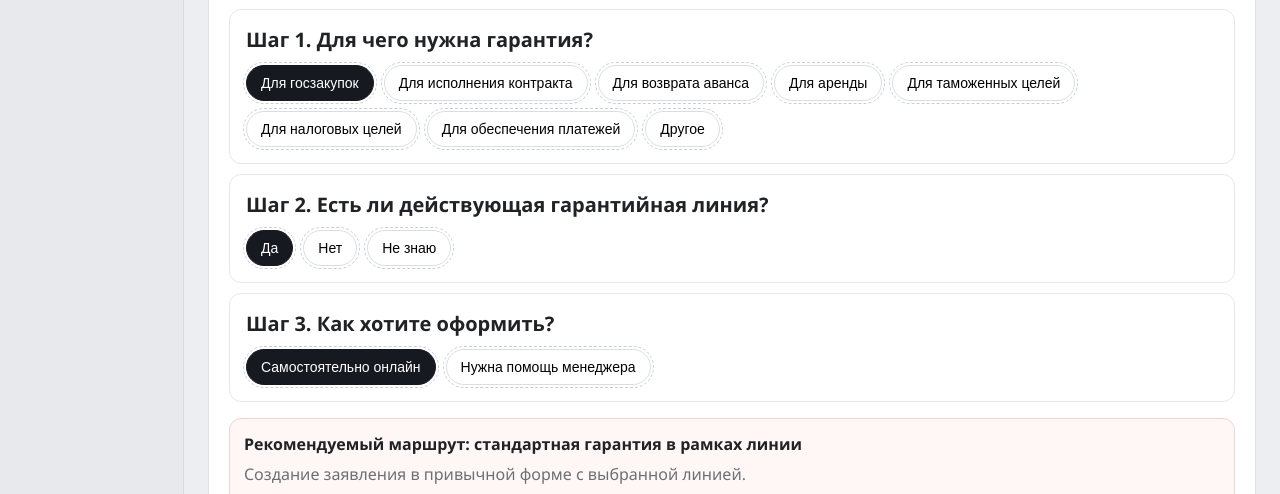
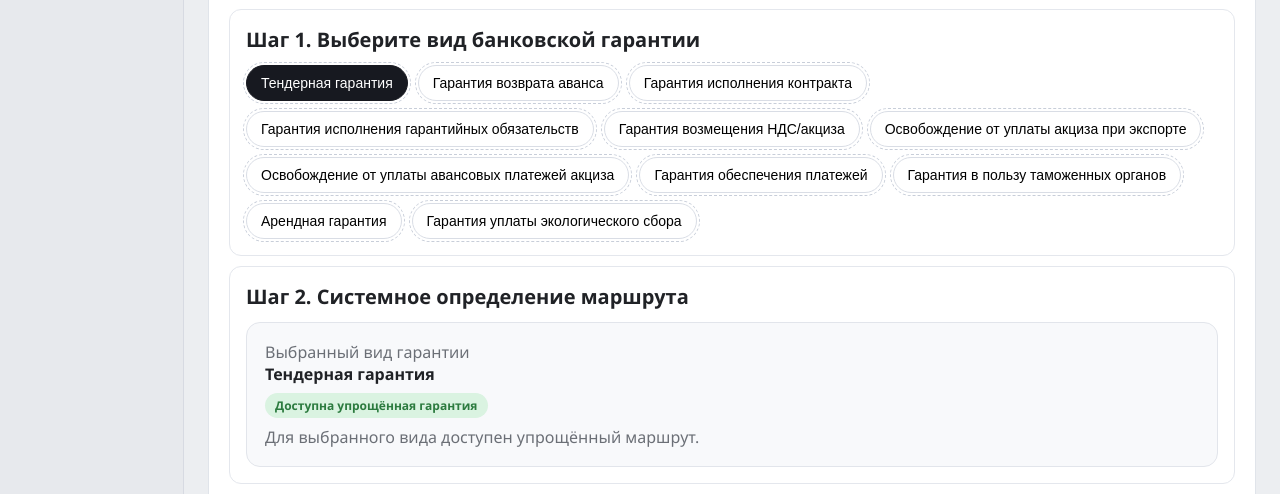
Before and after one commit to knowmaker/guarantees-prototype, a plain HTML site: page 03-oformit-wizard.html in a window 1280 px wide. Shown: the part 293-787 px from the top of the page. Drawn offline with Linux system fonts and the light colour scheme.

Commit message:
updated route

```diff
--- a/03-oformit-wizard.html
+++ b/03-oformit-wizard.html
@@ -33,43 +33,47 @@
           </div>
 
           <article class="wizard-step" data-choice-scope>
-            <h4 class="step-title">Шаг 1. Для чего нужна гарантия?</h4>
+            <h4 class="step-title">Шаг 1. Выберите вид банковской гарантии</h4>
             <div class="choice-grid">
-              <button class="choice selected" data-key="purpose" data-choice="Для госзакупок">Для госзакупок</button>
-              <button class="choice" data-key="purpose" data-choice="Для исполнения контракта">Для исполнения контракта</button>
-              <button class="choice" data-key="purpose" data-choice="Для возврата аванса">Для возврата аванса</button>
-              <button class="choice" data-key="purpose" data-choice="Для аренды">Для аренды</button>
-              <button class="choice" data-key="purpose" data-choice="Для таможенных целей">Для таможенных целей</button>
-              <button class="choice" data-key="purpose" data-choice="Для налоговых целей">Для налоговых целей</button>
-              <button class="choice" data-key="purpose" data-choice="Для обеспечения платежей">Для обеспечения платежей</button>
-              <button class="choice" data-key="purpose" data-choice="Другое">Другое</button>
+              <button class="choice selected" data-key="guaranteeType" data-choice="Тендерная гарантия">Тендерная гарантия</button>
+              <button class="choice" data-key="guaranteeType" data-choice="Гарантия возврата аванса">Гарантия возврата аванса</button>
+              <button class="choice" data-key="guaranteeType" data-choice="Гарантия исполнения контракта">Гарантия исполнения контракта</button>
+              <button class="choice" data-key="guaranteeType" data-choice="Гарантия исполнения гарантийных обязательств">Гарантия исполнения гарантийных обязательств</button>
+              <button class="choice" data-key="guaranteeType" data-choice="Гарантия возмещения НДС/акциза">Гарантия возмещения НДС/акциза</button>
+              <button class="choice" data-key="guaranteeType" data-choice="Гарантия освобождения от уплаты акциза при экспорте">Освобождение от уплаты акциза при экспорте</button>
+              <button class="choice" data-key="guaranteeType" data-choice="Гарантия освобождения от уплаты авансовых платежей акциза">Освобождение от уплаты авансовых платежей акциза</button>
+              <button class="choice" data-key="guaranteeType" data-choice="Гарантия обеспечения платежей">Гарантия обеспечения платежей</button>
+              <button class="choice" data-key="guaranteeType" data-choice="Гарантия в пользу таможенных органов">Гарантия в пользу таможенных органов</button>
+              <button class="choice" data-key="guaranteeType" data-choice="Арендная гарантия">Арендная гарантия</button>
+              <button class="choice" data-key="guaranteeType" data-choice="Гарантия уплаты экологического сбора">Гарантия уплаты экологического сбора</button>
             </div>
           </article>
 
-          <article class="wizard-step" data-choice-scope>
-            <h4 class="step-title">Шаг 2. Есть ли действующая гарантийная линия?</h4>
-            <div class="choice-grid">
-              <button class="choice selected" data-key="line" data-choice="Да">Да</button>
-              <button class="choice" data-key="line" data-choice="Нет">Нет</button>
-              <button class="choice" data-key="line" data-choice="Не знаю">Не знаю</button>
+          <article class="wizard-step">
+            <h4 class="step-title">Шаг 2. Системное определение маршрута</h4>
+            <div class="card soft">
+              <div class="muted">Выбранный вид гарантии</div>
+              <strong data-selected-type>Тендерная гарантия</strong>
+              <div class="mt-8">
+                <span class="badge green" data-route-badge>Доступна упрощённая гарантия</span>
+              </div>
+              <p class="muted mt-8 mb-0" data-route-system-hint>Для выбранного вида доступен упрощённый маршрут.</p>
             </div>
           </article>
 
-          <article class="wizard-step" data-choice-scope>
-            <h4 class="step-title">Шаг 3. Как хотите оформить?</h4>
+          <article class="wizard-step is-hidden" data-choice-scope data-ordinary-step>
+            <h4 class="step-title">Шаг 3. Формат оформления в обычном маршруте</h4>
             <div class="choice-grid">
-              <button class="choice selected" data-key="mode" data-choice="Самостоятельно онлайн">Самостоятельно онлайн</button>
-              <button class="choice" data-key="mode" data-choice="Нужна помощь менеджера">Нужна помощь менеджера</button>
+              <button class="choice selected" data-key="ordinaryFormat" data-choice="В рамках гарантийной линии">В рамках гарантийной линии</button>
+              <button class="choice" data-key="ordinaryFormat" data-choice="Единоразовая гарантия">Единоразовая гарантия</button>
             </div>
           </article>
 
           <article class="recommend">
-            <strong data-route-text>Рекомендуемый маршрут: стандартная гарантия в рамках линии</strong>
-            <p class="muted mt-8 mb-0" data-route-hint>Создание заявления в привычной форме с выбранной линией.</p>
+            <strong data-route-text>Рекомендуемый маршрут: упрощённая гарантия</strong>
+            <p class="muted mt-8 mb-0" data-route-hint>Система направляет в упрощённый сценарий оформления.</p>
             <div class="filter-row mt-12">
-              <a class="btn btn-red" data-route-link href="04b-liniya-form.html">Продолжить по рекомендации</a>
-              <a class="btn btn-light" href="04a-uproschennaya.html">Упрощённая гарантия</a>
-              <a class="btn btn-light" href="04c-edinorazovaya.html">Единоразовая гарантия</a>
+              <a class="btn btn-red" data-route-link href="04a-uproschennaya.html">Продолжить по маршруту</a>
               <a class="btn btn-light" href="04d-assisted.html">Помощь менеджера</a>
             </div>
           </article>
--- a/script.js
+++ b/script.js
@@ -6,6 +6,25 @@
     if (v === '#') return false;
     if (v.toLowerCase().startsWith('javascript:')) return false;
     return true;
+  }
+
+  function getGuaranteeMatrix() {
+    // Маршрутная матрица прототипа:
+    // 1) выбор вида гарантии -> 2) системная проверка упрощённого маршрута
+    // 3) если недоступно упрощённо -> выбор формата обычной гарантии
+    return {
+      'Тендерная гарантия': { simplified: true, category: 'Госзакупки 44-ФЗ', view: 'Тендерная гарантия' },
+      'Гарантия возврата аванса': { simplified: true, category: 'Коммерческая', view: 'Гарантия возврата аванса' },
+      'Гарантия исполнения контракта': { simplified: true, category: 'Коммерческая', view: 'Гарантия исполнения контракта' },
+      'Гарантия исполнения гарантийных обязательств': { simplified: true, category: 'Коммерческая', view: 'Гарантия исполнения гарантийных обязательств' },
+      'Гарантия возмещения НДС/акциза': { simplified: false, category: 'Налоговая', view: 'Гарантия возмещения НДС/акциза' },
+      'Гарантия освобождения от уплаты акциза при экспорте': { simplified: false, category: 'Налоговая', view: 'Гарантия освобождения от уплаты акциза при экспорте' },
+      'Гарантия освобождения от уплаты авансовых платежей акциза': { simplified: false, category: 'Налоговая', view: 'Гарантия освобождения от уплаты авансовых платежей акциза' },
+      'Гарантия обеспечения платежей': { simplified: false, category: 'Коммерческая', view: 'Гарантия обеспечения платежей' },
+      'Гарантия в пользу таможенных органов': { simplified: false, category: 'Таможенная', view: 'Гарантия в пользу таможенных органов' },
+      'Арендная гарантия': { simplified: false, category: 'Коммерческая', view: 'Арендная гарантия' },
+      'Гарантия уплаты экологического сбора': { simplified: false, category: 'Налоговая', view: 'Гарантия уплаты экологического сбора' }
+    };
   }
 
   function markElement(el, nav, marker) {
@@ -131,56 +150,72 @@
     const wizard = document.querySelector('[data-wizard]');
     if (!wizard) return;
 
+    const guaranteeMatrix = getGuaranteeMatrix();
+    const defaultType = 'Тендерная гарантия';
     const state = {
-      purpose: 'Для госзакупок',
-      line: 'Да',
-      mode: 'Самостоятельно онлайн'
+      guaranteeType: defaultType,
+      ordinaryFormat: 'В рамках гарантийной линии'
     };
 
     const routeText = document.querySelector('[data-route-text]');
     const routeHint = document.querySelector('[data-route-hint]');
     const routeLink = document.querySelector('[data-route-link]');
-    const storageKey = 'guaranteeWizardPurpose';
+    const selectedType = document.querySelector('[data-selected-type]');
+    const routeBadge = document.querySelector('[data-route-badge]');
+    const routeSystemHint = document.querySelector('[data-route-system-hint]');
+    const ordinaryStep = document.querySelector('[data-ordinary-step]');
 
-    function persistPurpose() {
+    const storageTypeKey = 'guaranteeWizardType';
+    const storageRouteKey = 'guaranteeWizardRoute';
+    const storageFormatKey = 'guaranteeWizardOrdinaryFormat';
+
+    function persistSelection(routeKind) {
       try {
-        window.localStorage.setItem(storageKey, state.purpose);
+        window.localStorage.setItem(storageTypeKey, state.guaranteeType);
+        window.localStorage.setItem(storageRouteKey, routeKind);
+        window.localStorage.setItem(storageFormatKey, state.ordinaryFormat);
       } catch (_) {
         // ignore storage errors in static prototype
       }
     }
 
     function computeRoute() {
-      const { purpose, line, mode } = state;
-
-      if (mode === 'Нужна помощь менеджера') {
+      const selected = guaranteeMatrix[state.guaranteeType] || guaranteeMatrix[defaultType];
+      if (selected.simplified) {
         return {
-          text: 'Рекомендуемый маршрут: assisted-сценарий с менеджером',
-          hint: 'Следующий шаг: заявка на консультацию с менеджером.',
-          href: '04d-assisted.html'
+          text: 'Рекомендуемый маршрут: упрощённая гарантия',
+          hint: 'Система направляет в упрощённый сценарий оформления.',
+          href: '04a-uproschennaya.html',
+          routeKind: 'simplified',
+          showOrdinaryStep: false,
+          badgeClass: 'green',
+          badgeText: 'Доступна упрощённая гарантия',
+          systemHint: 'Для выбранного вида доступен упрощённый маршрут.'
         };
       }
 
-      if (purpose === 'Для госзакупок' && line !== 'Да') {
+      if (state.ordinaryFormat === 'Единоразовая гарантия') {
         return {
-          text: 'Рекомендуемый маршрут: упрощённая гарантия',
-          hint: 'Быстрый онлайн-сценарий для типовых госзакупок.',
-          href: '04a-uproschennaya.html'
-        };
-      }
-
-      if (line === 'Да') {
-        return {
-          text: 'Рекомендуемый маршрут: стандартная гарантия в рамках линии',
-          hint: 'Создание заявления в привычной форме с выбранной линией.',
-          href: '04b-liniya-form.html'
+          text: 'Рекомендуемый маршрут: обычная гарантия — единоразовая',
+          hint: 'Переход в сценарий единоразовой банковской гарантии.',
+          href: '04c-edinorazovaya.html',
+          routeKind: 'ordinary',
+          showOrdinaryStep: true,
+          badgeClass: 'orange',
+          badgeText: 'Упрощённая гарантия недоступна',
+          systemHint: 'Система направляет в обычный маршрут оформления.'
         };
       }
 
       return {
-        text: 'Рекомендуемый маршрут: стандартная единоразовая гарантия',
-        hint: 'Разовый сценарий без действующей гарантийной линии.',
-        href: '04c-edinorazovaya.html'
+        text: 'Рекомендуемый маршрут: обычная гарантия — в рамках линии',
+        hint: 'Переход к оформлению гарантии в рамках действующей линии.',
+        href: '04b-liniya-form.html',
+        routeKind: 'ordinary',
+        showOrdinaryStep: true,
+        badgeClass: 'orange',
+        badgeText: 'Упрощённая гарантия недоступна',
+        systemHint: 'Система направляет в обычный маршрут оформления.'
       };
     }
 
@@ -189,7 +224,17 @@
       if (routeText) routeText.textContent = route.text;
       if (routeHint) routeHint.textContent = route.hint;
       if (routeLink) routeLink.setAttribute('href', route.href);
-      persistPurpose();
+      if (selectedType) selectedType.textContent = state.guaranteeType;
+      if (routeSystemHint) routeSystemHint.textContent = route.systemHint;
+      if (routeBadge) {
+        routeBadge.textContent = route.badgeText;
+        routeBadge.classList.remove('green', 'orange', 'gray', 'dark', 'red');
+        routeBadge.classList.add(route.badgeClass);
+      }
+      if (ordinaryStep) {
+        ordinaryStep.classList.toggle('is-hidden', !route.showOrdinaryStep);
+      }
+      persistSelection(route.routeKind);
     }
 
     wizard.addEventListener('click', (e) => {
@@ -212,7 +257,8 @@
     wizard.addEventListener('click', (e) => {
       const link = e.target.closest('a[href]');
       if (!link) return;
-      persistPurpose();
+      const route = computeRoute();
+      persistSelection(route.routeKind);
     });
 
     renderRoute();
@@ -225,7 +271,8 @@
     const categoryButtons = Array.from(scope.querySelectorAll('[data-g-category]'));
     const viewSelect = scope.querySelector('[data-g-view]');
     const hint = scope.querySelector('[data-g-prefill]');
-    const storageKey = 'guaranteeWizardPurpose';
+    const storageKey = 'guaranteeWizardType';
+    const guaranteeMatrix = getGuaranteeMatrix();
 
     if (!categoryButtons.length || !viewSelect) return;
 
@@ -263,17 +310,6 @@
       ]
     };
 
-    const purposeToPrefill = {
-      'Для госзакупок': { category: 'Госзакупки 44-ФЗ' },
-      'Для исполнения контракта': { category: 'Коммерческая', view: 'Гарантия исполнения контракта' },
-      'Для возврата аванса': { category: 'Коммерческая', view: 'Гарантия возврата аванса' },
-      'Для аренды': { category: 'Коммерческая', view: 'Арендная гарантия' },
-      'Для таможенных целей': { category: 'Таможенная', view: 'Гарантия в пользу таможенных органов' },
-      'Для налоговых целей': { category: 'Налоговая' },
-      'Для обеспечения платежей': { category: 'Коммерческая', view: 'Гарантия обеспечения платежей' },
-      'Другое': { category: 'Иное', view: 'Иное' }
-    };
-
     function setActiveCategory(category) {
       categoryButtons.forEach((btn) => {
         const isActive = btn.getAttribute('data-g-category') === category;
@@ -309,17 +345,17 @@
       });
     });
 
-    let selectedPurpose = '';
+    let selectedGuaranteeType = '';
     try {
-      selectedPurpose = window.localStorage.getItem(storageKey) || '';
+      selectedGuaranteeType = window.localStorage.getItem(storageKey) || '';
     } catch (_) {
-      selectedPurpose = '';
+      selectedGuaranteeType = '';
     }
 
-    if (selectedPurpose && purposeToPrefill[selectedPurpose]) {
-      const prefill = purposeToPrefill[selectedPurpose];
+    if (selectedGuaranteeType && guaranteeMatrix[selectedGuaranteeType]) {
+      const prefill = guaranteeMatrix[selectedGuaranteeType];
       applyCategory(prefill.category, prefill.view);
-      if (hint) hint.textContent = `Предзаполнено по шагу 1 мастера: «${selectedPurpose}».`;
+      if (hint) hint.textContent = `Предзаполнено по выбранному виду гарантии: «${selectedGuaranteeType}».`;
       return;
     }
 
--- a/styles.css
+++ b/styles.css
@@ -810,6 +810,10 @@ h3 {
   font-size: 12px;
 }
 
+.is-hidden {
+  display: none !important;
+}
+
 .mt-8 { margin-top: 8px; }
 .mt-12 { margin-top: 12px; }
 .mt-16 { margin-top: 16px; }
```
